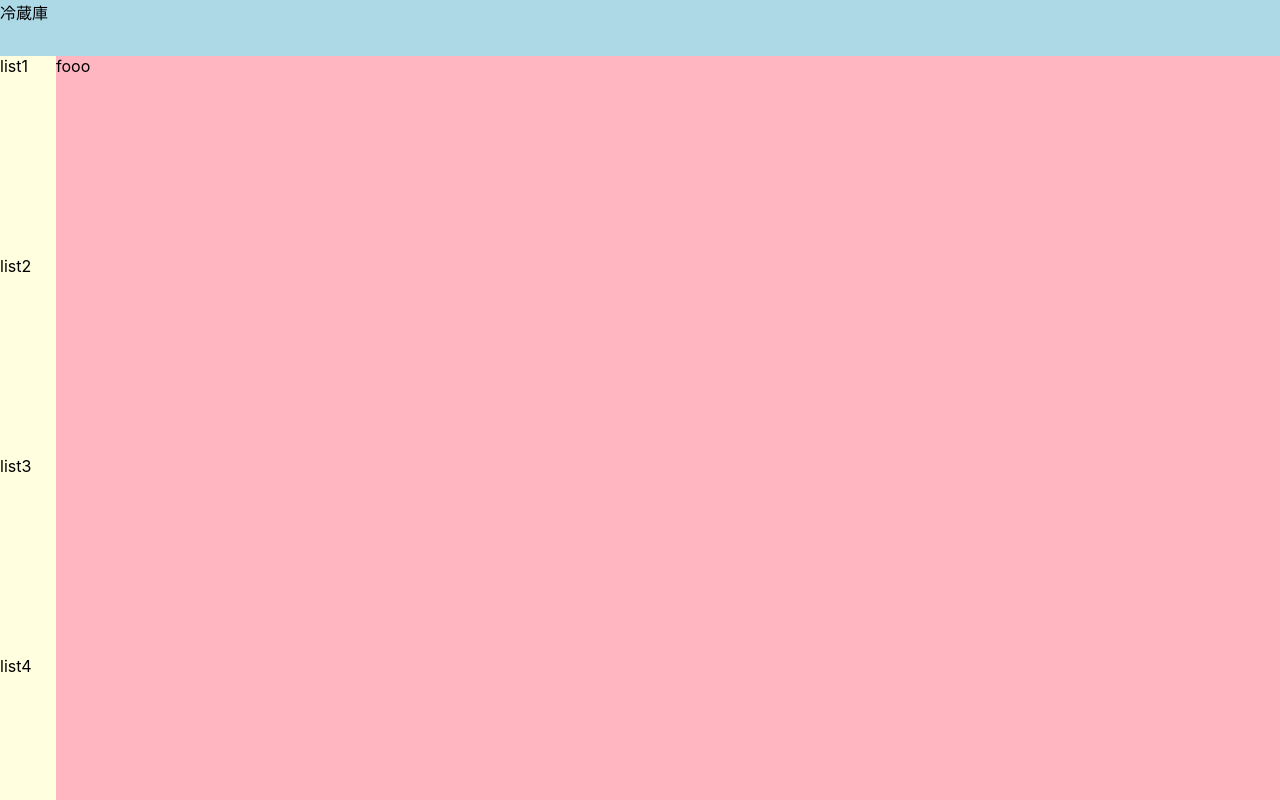
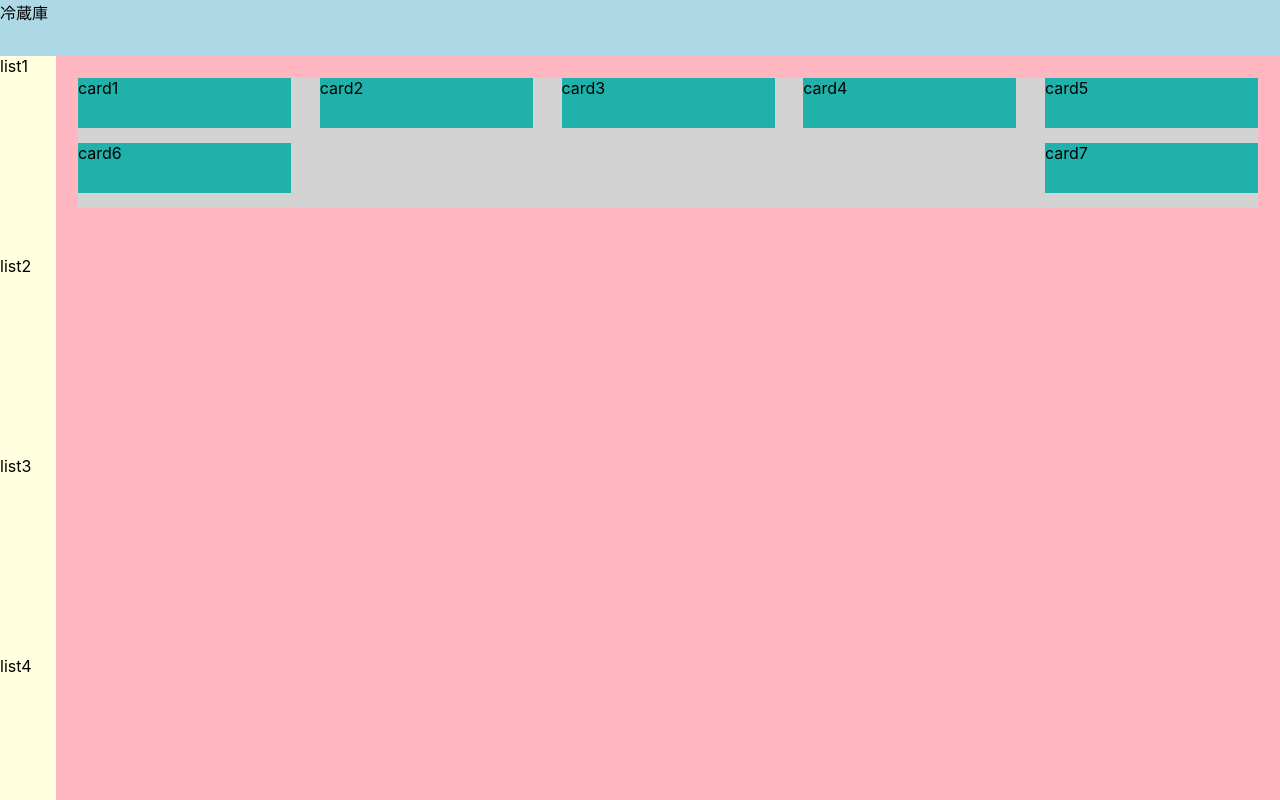
Before and after one commit to hello-ty/ref-app, a Next.js app: page /ref in a window 1280 px wide. Shown: the top 800 px of the page. Built offline with nearby package versions, Linux system fonts and the light colour scheme.

Commit message:
🎨 nav作成・カード作成・Mainコンポーネントでflexで横並び

```diff
--- a/src/components/Main/Main.module.css
+++ b/src/components/Main/Main.module.css
@@ -2,6 +2,28 @@
   flex: 1;
   background-color: lightpink;
   min-height: 100vh;
+  height: 1500px;
+  padding: 22px;
+}
+
+.card_container {
+  display: flex;
+  flex-direction: row;
+  flex-wrap: wrap;
+  background-color: lightgrey;
+  /* margin-left: 10px;
+  margin-right: 10px; */
+  justify-content: space-between;
+  /* align-items: center; */
+}
+
+.card {
+  background-color: lightseagreen;
+  height: 50px;
+  width: 213px;
+  /* margin: 5px; */
+  /* margin-right: 15px; */
+  margin-bottom: 15px;
 }
 
 @media (min-width: 600px) {
--- a/src/components/Main/index.jsx
+++ b/src/components/Main/index.jsx
@@ -1,9 +1,25 @@
 import classes from "src/components/Main/Main.module.css";
 
-export function Main(props) {
+export function Main() {
+  const data = [
+    { name: "card1" },
+    { name: "card2" },
+    { name: "card3" },
+    { name: "card4" },
+    { name: "card5" },
+    { name: "card6" },
+    { name: "card7" },
+  ];
+
   return (
     <div>
-      <main className={classes.main}>{props.content}</main>
+      <main className={classes.main}>
+        <div className={classes.card_container}>
+          {data.map((d) => (
+            <div className={classes.card}>{d.name}</div>
+          ))}
+        </div>
+      </main>
     </div>
   );
 }
--- /dev/null
+++ b/src/components/Nav/Nav.module.css
@@ -0,0 +1,39 @@
+.nav {
+  position: fixed;
+  background-color: lightgreen;
+  bottom: 0;
+  width: 100%;
+}
+
+.ul {
+  display: flex;
+}
+
+.li {
+  background-color: lightyellow;
+  flex-direction: column;
+  flex: 1;
+  height: 56px;
+}
+
+@media (min-width: 600px) {
+  .nav {
+    top: 56px;
+    left: 0;
+    width: 56px;
+    bottom: initial;
+  }
+
+  .ul {
+    flex-direction: column;
+    min-height: 100vh;
+    /* flex: 1; */
+  }
+
+  .li {
+    /* flex-flow: column; */
+    flex-direction: unset;
+    /* height: initial; */
+    /* flex: unset; */
+  }
+}
--- /dev/null
+++ b/src/components/Nav/index.jsx
@@ -0,0 +1,21 @@
+import classes from "src/components/Nav/Nav.module.css";
+
+export function Nav(props) {
+  const data = [
+    { title: "list1" },
+    { title: "list2" },
+    { title: "list3" },
+    { title: "list4" },
+  ];
+  return (
+    <div>
+      <nav className={classes.nav}>
+        <ul className={classes.ul}>
+          {data.map((d) => (
+            <li className={classes.li}>{d.title}</li>
+          ))}
+        </ul>
+      </nav>
+    </div>
+  );
+}
--- a/src/pages/ref.jsx
+++ b/src/pages/ref.jsx
@@ -1,6 +1,7 @@
 import Head from "next/head";
 import { Header } from "src/components/Header";
 import { Main } from "src/components/Main";
+import { Nav } from "src/components/Nav";
 import classes from "src/styles/Ref.module.css";
 
 export default function Ref() {
@@ -9,17 +10,9 @@ export default function Ref() {
       <Head>
         <title>Refrigerator Page</title>
       </Head>
-
       <Header title="冷蔵庫" />
-      <Main content="fooo" />
-      <nav className={classes.nav}>
-        <ul className={classes.ul}>
-          <li className={classes.li}>list1</li>
-          <li className={classes.li}>list2</li>
-          <li className={classes.li}>list3</li>
-          <li className={classes.li}>list4</li>
-        </ul>
-      </nav>
+      <Main />
+      <Nav />
     </div>
   );
 }
--- a/src/styles/Ref.module.css
+++ b/src/styles/Ref.module.css
@@ -8,47 +8,9 @@
   /* height: 100vh; */
 }
 
-.nav {
-  position: fixed;
-  background-color: lightgreen;
-  bottom: 0;
-  width: 100%;
-}
-
-.ul {
-  display: flex;
-}
-
-.li {
-  background-color: lightyellow;
-  flex-direction: column;
-  flex: 1;
-  height: 56px;
-}
-
 @media (min-width: 600px) {
   .container {
     /* flex-direction: row; */
-    height: 1500px;
-  }
-
-  .nav {
-    top: 56px;
-    left: 0;
-    width: 56px;
-    bottom: initial;
-  }
-
-  .ul {
-    flex-direction: column;
-    min-height: 100vh;
-    /* flex: 1; */
-  }
-
-  .li {
-    /* flex-flow: column; */
-    flex-direction: unset;
-    /* height: initial; */
-    /* flex: unset; */
+    /* height: 1500px; */
   }
 }
--- a/src/styles/globals.css
+++ b/src/styles/globals.css
@@ -9,6 +9,10 @@ body {
 a {
   color: inherit;
   text-decoration: none;
+}
+
+h1 {
+  margin: 0;
 }
 
 * {
```
